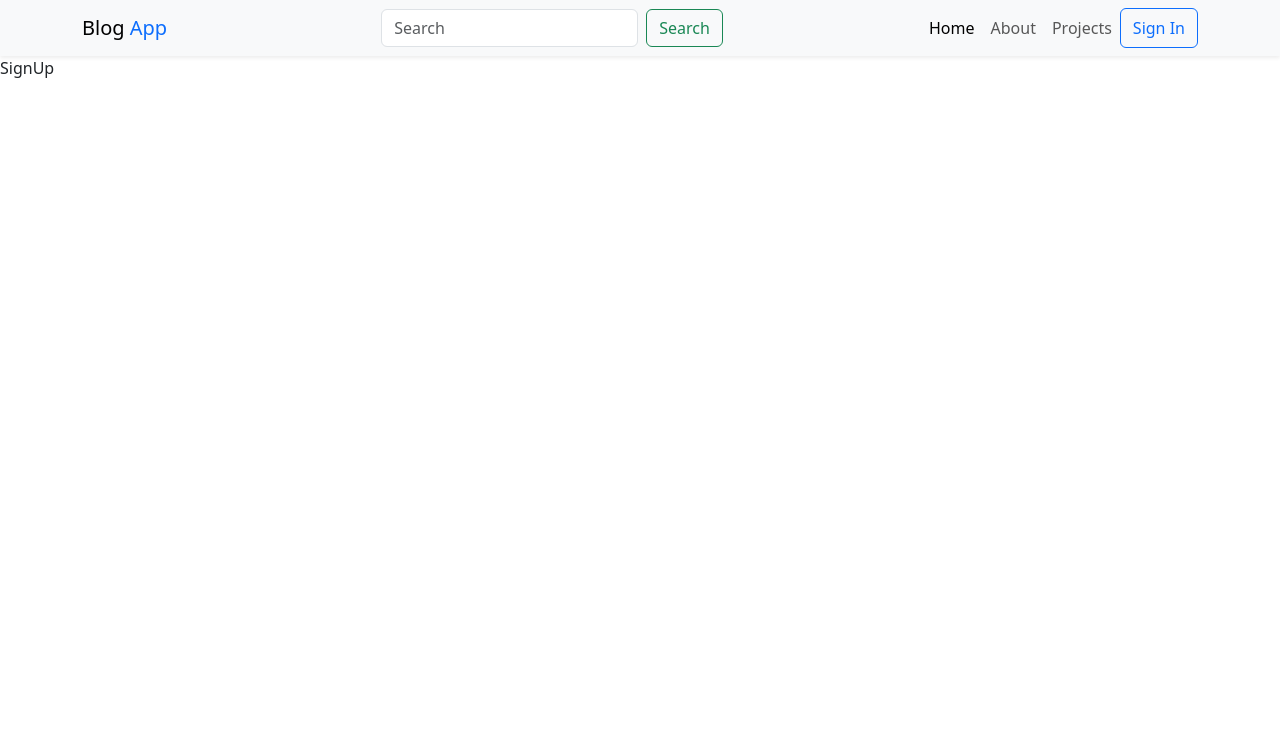
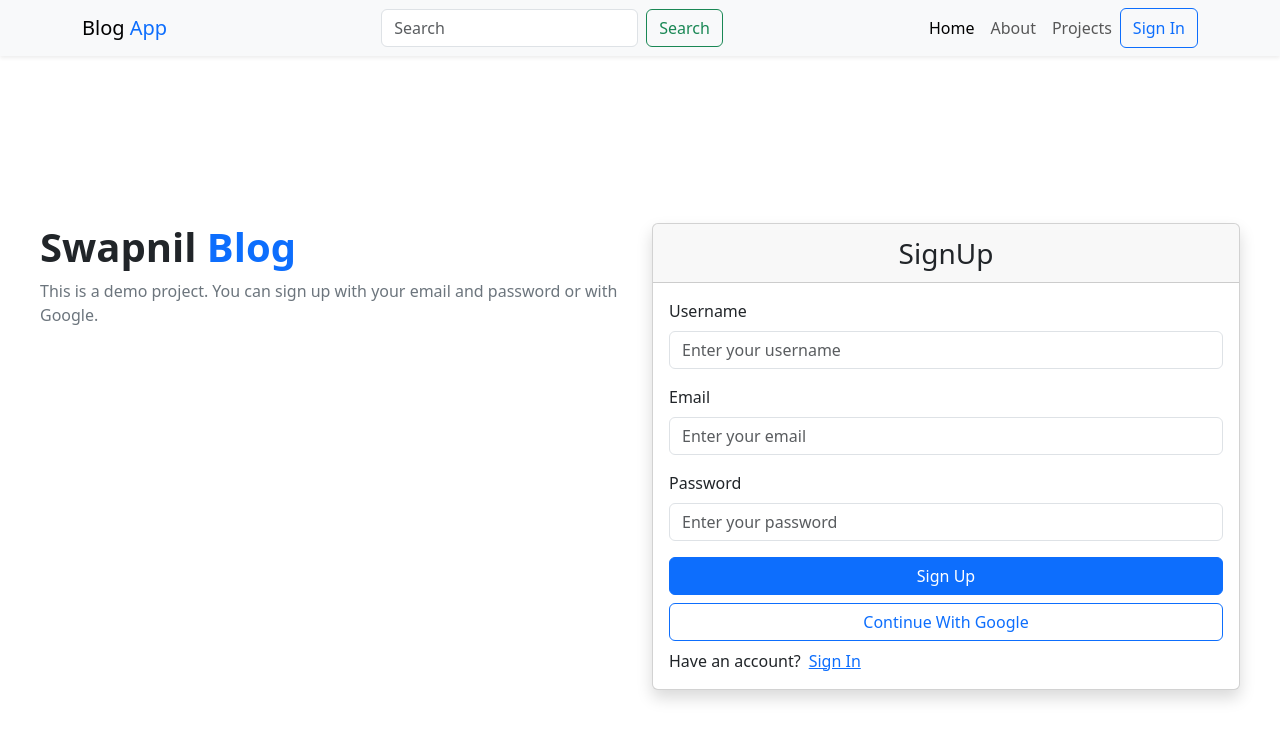
Before and after one commit to AvhaleSwapnil/Blog-App, a React (Vite) app in the folder client/: page /sign-up in a window 1280 px wide. Shown: the top 740 px of the page. Built offline with nearby package versions, Linux system fonts and the light colour scheme.

Commit message:
creating signup page ui

```diff
--- a/client/src/pages/SignUp.jsx
+++ b/client/src/pages/SignUp.jsx
@@ -1,3 +1,73 @@
+import { Link } from "react-router-dom";
+
 export default function SignUp() {
-  return <div>SignUp</div>;
+  return (
+    <div className="container-fluid vh-100 d-flex justify-content-center align-items-center">
+      <div className="row w-100 px-3">
+        {/* Left Content  */}
+        <div className="col-lg-6 col-md-6 col-12 mb-4 text-center text-md-start">
+          <h1 className="fw-bold">
+            Swapnil <span className="text-primary">Blog</span>
+          </h1>
+          <p className="text-secondary">
+            This is a demo project. You can sign up with your email and password
+            or with Google.
+          </p>
+        </div>
+
+        {/* Right Content  */}
+        <div className="col-lg-6 col-md-6 col-12">
+          <div className="card shadow">
+            <div className="card-header text-center fs-3">SignUp</div>
+            <div className="card-body">
+              <form>
+                <div className="mb-3">
+                  <label className="form-label">Username</label>
+                  <input
+                    type="text"
+                    className="form-control"
+                    id="username"
+                    placeholder="Enter your username"
+                  />
+                </div>
+                <div className="mb-3">
+                  <label className="form-label">Email</label>
+                  <input
+                    type="email"
+                    className="form-control"
+                    id="email"
+                    placeholder="Enter your email"
+                  />
+                </div>
+                <div className="mb-3">
+                  <label className="form-label">Password</label>
+                  <input
+                    type="password"
+                    className="form-control"
+                    id="password"
+                    placeholder="Enter your password"
+                  />
+                </div>
+                <button type="submit" className="btn btn-primary w-100 mb-2">
+                  Sign Up
+                </button>
+                <button
+                  type="submit"
+                  className="btn btn-outline-primary w-100 mb-2"
+                >
+                  Continue With Google
+                </button>
+              </form>
+              <div className="d-flex gap-2">
+                <span>Have an account?</span>
+                <Link to="/sign-in" className="text-primary">
+                  Sign In
+                </Link>
+              </div>
+            </div>
+          </div>
+        </div>
+      </div>
+    </div>
+  );
 }
```
